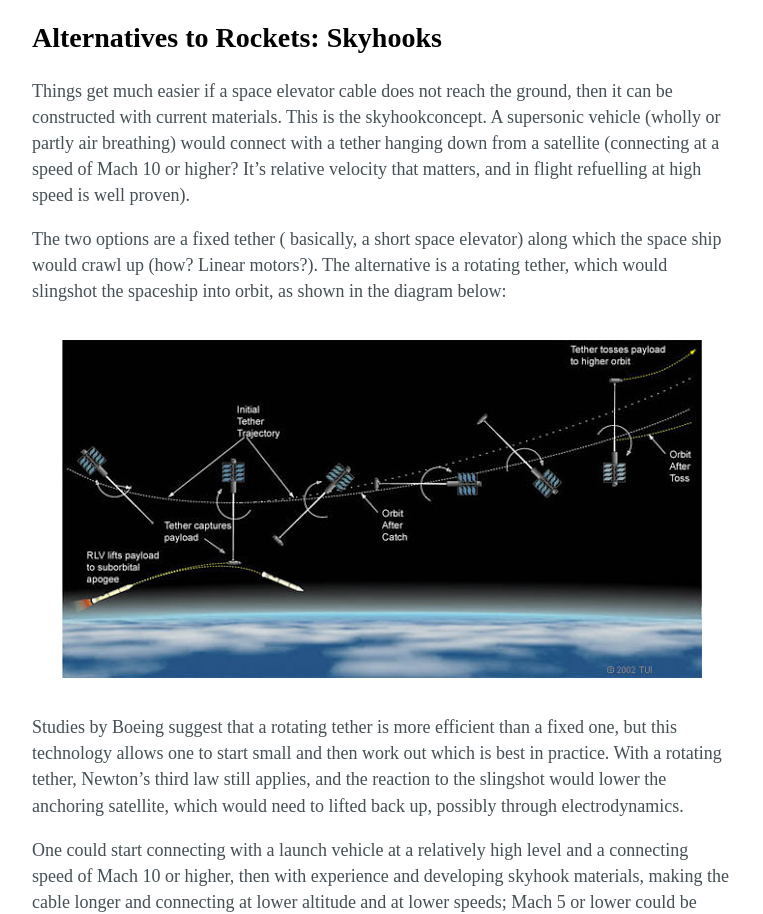
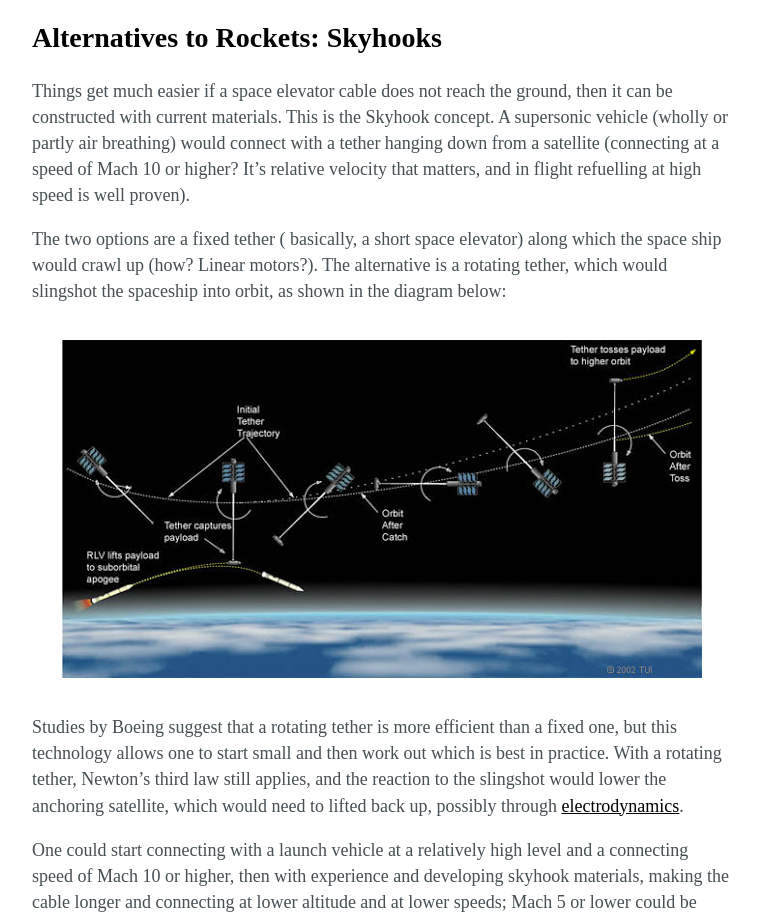
Before and after one commit to ffub/space-habitats, a Jekyll site: the page built from _posts/2016-05-14-alternatives-to-rockets-skyhooks.markdown, in a window 1280 px wide. Shown: the part 145-1059 px from the top of the page, without its empty margins (258-1021 px from the left). Built offline with Jekyll 4.4.1, drawn with Linux system fonts in a browser that asks for light colours.

Commit message:
Updated Alternatives To Rockets Skyhooks

```diff
--- a/_posts/2016-05-14-alternatives-to-rockets-skyhooks.markdown
+++ b/_posts/2016-05-14-alternatives-to-rockets-skyhooks.markdown
@@ -1,14 +1,14 @@
 ---
 title: 'Alternatives to Rockets: Skyhooks'
-date: 2016-05-14 18:51:00.001000000 +01:00
+date: 2016-05-14 18:51:00 +01:00
 ---
 
-Things get much easier if a space elevator cable does not reach the ground, then it can be constructed with current materials. This is the skyhookconcept. A supersonic vehicle (wholly or partly air breathing) would connect with a tether hanging down from a satellite  (connecting at a speed of Mach 10 or higher? It’s relative velocity that matters, and in flight refuelling at high speed is well proven).
+Things get much easier if a space elevator cable does not reach the ground, then it can be constructed with current materials. This is the Skyhook concept. A supersonic vehicle (wholly or partly air breathing) would connect with a tether hanging down from a satellite  (connecting at a speed of Mach 10 or higher? It's relative velocity that matters, and in flight refuelling at high speed is well proven).
 
 The two options are a fixed tether ( basically, a short space elevator) along which the space ship would crawl up (how? Linear motors?). The alternative is a rotating tether, which would slingshot the spaceship into orbit, as shown in the diagram below:
 
 ![skyhook rotating.jpg](/uploads/skyhook%20rotating.jpg)
 
-Studies by Boeing suggest that a rotating tether is more efficient than a fixed one, but this technology allows one to start small and then work out which is best in practice. With a rotating tether, Newton’s third law still applies, and the reaction to the slingshot would lower the anchoring satellite, which would need to lifted back up, possibly through electrodynamics.
+Studies by Boeing suggest that a rotating tether is more efficient than a fixed one, but this technology allows one to start small and then work out which is best in practice. With a rotating tether, Newton’s third law still applies, and the reaction to the slingshot would lower the anchoring satellite, which would need to lifted back up, possibly through [electrodynamics](http://www.space.com/521-electrodynamic-tethers-swing.html).
 
-One could start connecting with a launch vehicle at a relatively high level and a connecting speed of Mach 10 or higher, then with experience and developing skyhook materials, making the cable longer and connecting at lower altitude and at lower speeds; Mach 5 or lower  could be achieved with airbreathing scramjets, at much lower cost than with rockets. Eventually and gradually, learning as one goes along, skyhooks may evolve into fully fledged space elevators.
+One could start connecting with a launch vehicle at a relatively high level and a connecting speed of Mach 10 or higher, then with experience and developing skyhook materials, making the cable longer and connecting at lower altitude and at lower speeds; Mach 5 or lower could be achieved with airbreathing scramjets, at much lower cost than with rockets. Eventually and gradually, learning as one goes along, skyhooks may evolve into fully fledged space elevators.
```
